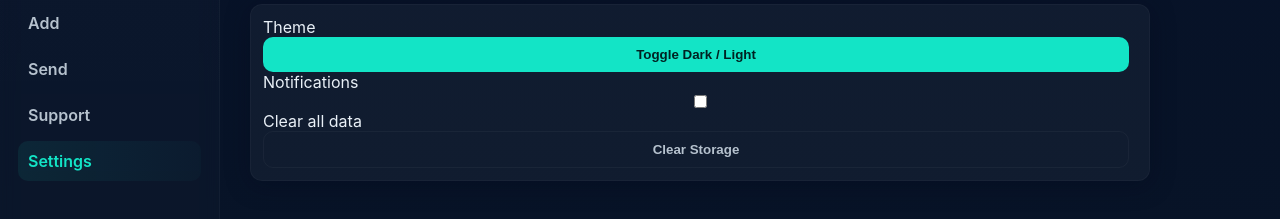
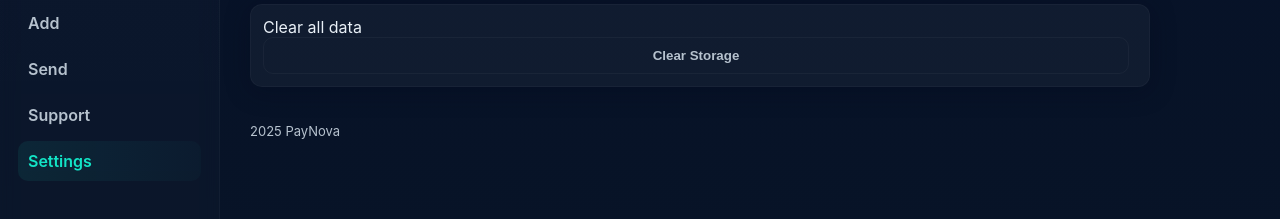
Before and after one commit to dishitaa26/PayNova-Digital-Wallet-Payments, a plain HTML site: page settings.html in a window 1280 px wide. Shown: the part 119-338 px from the top of the page. Drawn offline with Linux system fonts and the light colour scheme.

Commit message:
settings.html

```diff
--- a/settings.html
+++ b/settings.html
@@ -25,20 +25,12 @@
 
     <section class="panel glass-sm">
       <div class="form-row">
-        <label>Theme</label>
-        <button class="btn" onclick="toggleTheme()">Toggle Dark / Light</button>
-      </div>
-
-      <div class="form-row">
-        <label>Notifications</label>
-        <input id="notif" type="checkbox" onchange="toggleNotif(this.checked)" />
-      </div>
-
-      <div class="form-row">
         <label>Clear all data</label>
         <button class="btn ghost" onclick="clearAll()">Clear Storage</button>
       </div>
     </section>
+
+    <footer class="footer">2025 PayNova</footer>
   </main>
 
 <script src="app.js"></script>
```
